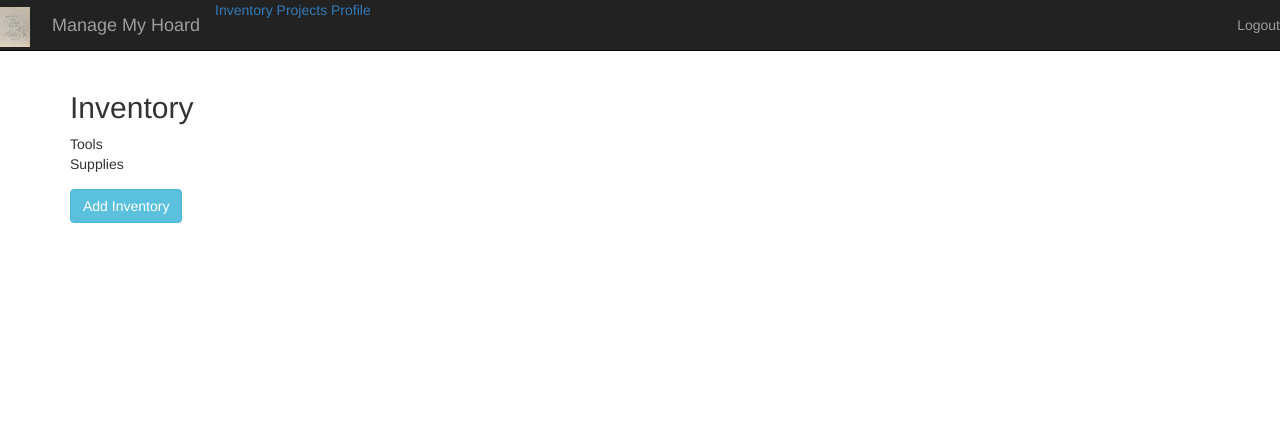
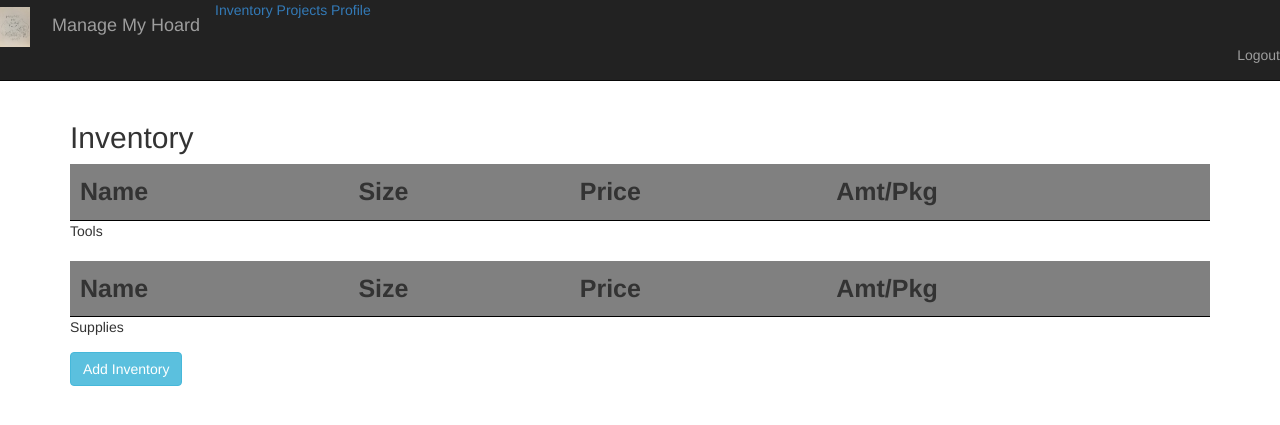
Before and after one commit to student-code-reviews/ManageMyHoard, a Flask app: page /inventory in a window 1280 px wide. Shown: the top 425 px of the page. Run offline with Flask 2, Linux system fonts and the light colour scheme; the visitor is signed in with stand-in values (Sample User, id 1); data comes from the database, SQL or seed files in the repository; data that the repository does not hold is empty; some libraries are stand-ins or nearby versions.

Commit message:
HTML and css cleanup/update for part of the templates

```diff
--- a/server.py
+++ b/server.py
@@ -32,6 +32,13 @@ def index():
     """Show our index page."""
 
     # check to see if user is logged in
+    # user_id = session['user_id']
+
+    # if user_id is None:
+    #     return render_template('index.html')
+
+    # else:
+    #     return redirect(f'/user/{user_id}')
 
     # if not display the index page
 
@@ -204,6 +211,10 @@ def add_inv_form():
     """ Add a new inventory item """
     return render_template('inv_form.html')
 
+@app.route('/view_inv_item')
+def add_inv_item():
+    """View an individual inv_item"""
+    return render_template("view_inv_item.html")
 
 @app.route('/inventory')
 def view_inventory():
--- a/static/css/site.css
+++ b/static/css/site.css
@@ -2,6 +2,12 @@
 
 
 /* Style our MHH nav bar and logo. */
+
+/* Add a blue background color to the top navigation */
+div.topnav {
+  background-color: #00cccc;
+  overflow: hidden;
+}
 
 div.navbar-header img {
     width: 30px;
@@ -32,6 +38,13 @@ width: 100%;
 display: table;
 }
 
+.resp-table-title{
+display: table-caption;
+text-align: center;
+font-weight: bold;
+font-size: larger;
+}
+
 #resp-table-header{
 display: table-header-group;
 background-color: gray;
--- a/templates/base.html
+++ b/templates/base.html
@@ -1,6 +1,10 @@
-<html>
+
+<!DOCTYPE html>
+<html lang="en">
 <head>
-    <link rel="stylesheet"
+  <meta charset="utf-8">
+  <meta http-equiv="X-UA-Compatible" content="IE=edge">
+  <link rel="stylesheet"
           href="http://maxcdn.bootstrapcdn.com/bootstrap/3.3.4/css/bootstrap.css"/>
     <link rel="stylesheet" href="/static/css/site.css"/>
 </head>
@@ -13,12 +17,13 @@
             <a class="navbar-brand" href="/">Manage My Hoard</a>
     </div>
 
-    <div class="navbar-collapse collapse">
-      <a href="/inventory">Inventory</a>
-      <a href="/projects">Projects</a>
-      <a href="/user">Profile</a>
+    <div>
+      <ul class="list-inline">
+        <a href="/inventory">Inventory</a>
+        <a href="/projects">Projects</a>
+        <a href="/user">Profile</a>
+      </ul>
       <ul class="nav navbar-nav navbar-right">
-        </li>
             {% if not session.get('user_id') %}
                 <li class="nav-item">
                     <a class="nav-link" href="/login_form">Login</a>
@@ -47,6 +52,8 @@
   {% endblock %}
 
 </div>
-
+<script src="https://code.jquery.com/jquery-3.3.1.slim.min.js" integrity="sha384-q8i/X+965DzO0rT7abK41JStQIAqVgRVzpbzo5smXKp4YfRvH+8abtTE1Pi6jizo" crossorigin="anonymous">
+</script>
+<script src="https://cdnjs.cloudflare.com/ajax/libs/popper.js/1.14.7/umd/popper.min.js" integrity="sha384-UO2eT0CpHqdSJQ6hJty5KVphtPhzWj9WO1clHTMGa3JDZwrnQq4sF86dIHNDz0W1" crossorigin="anonymous"></script>
 </body>
 </html>
--- a/templates/inventory.html
+++ b/templates/inventory.html
@@ -9,28 +9,64 @@
 
   <div class="form-group">
 
-    <div id=“resp-table”>
-      <div id=“resp-table-caption”>Tools</div>
+    <div id="resp-table" style="overflow-x:auto;">
+      <div id="resp-table-caption">Tools</div>
+        <div id="resp-table-header">
+          <div class="table-header-cell">
+          Name
+          </div>
+          <div class="table-header-cell">
+          Size
+          </div>
+          <div class="table-header-cell">
+          Price
+          </div>
+          <div class="table-header-cell">
+          Amt/Pkg
+          </div>
+
+        </div>
+        <div id="resp-table-body">
+
           {% for inv_item in inventory %}
             {% if inv_item.inv_type == 't' %}
-            <div>
-              <b>Name: {{ inv_item.inv_name }}</b>
+              <div class="resp-table-row">
+                <div class="table-body-cell">{{ inv_item.inv_name }}</div>
+                <div class="table-body-cell">{{ inv_item.size }}</div>
+                <div class="table-body-cell">{{ inv_item.price }}</div>
+                <div class="table-body-cell">{{inv_item.count_per_package}}</div>
               </div>
-            <div>Size: {{ inv_item.size }}</div>
-            <div>Price: {{ inv_item.price }}  Amount Per Package: {{inv_item.count_per_package}}</div>
             {% endif %}
 
           {% endfor %}
         </div>
-    <div id=“resp-table”>
-      <div id=“resp-table-caption”>Supplies</div>
+    </div>
+    <div><br></div>
+    <div id="resp-table">
+      <div id="resp-table-caption">Supplies</div>
+
+        <div id="resp-table-header">
+          <div class="table-header-cell">
+          Name
+          </div>
+          <div class="table-header-cell">
+          Size
+          </div>
+          <div class="table-header-cell">
+          Price
+          </div>
+          <div class="table-header-cell">
+          Amt/Pkg
+          </div>
+        </div>
         {% for inv_item in inventory %}
           {% if inv_item.inv_type == 's' %}
-            <div>
-              <b>Name: {{ inv_item.inv_name }}</b>
+            <div class="resp-table-row">
+              <div class="table-body-cell">{{ inv_item.inv_name }}</div>
+              <div class="table-body-cell">{{ inv_item.size }}</div>
+              <div class="table-body-cell">{{ inv_item.price }}</div>
+              <div class="table-body-cell">{{inv_item.count_per_package}}</div>
             </div>
-            <div>Size: {{ inv_item.size }}</div>
-            <div>Price: {{ inv_item.price }}  Amount Per Package: {{inv_item.count_per_package}}</div>
           {% endif %}
 
         {% endfor %}
```
Also changed, not shown: templates/index.html (+8 -15 lines), templates/inv_form.html (+14 -13 lines), templates/register.html (+24 -35 lines). Lines whose indentation alone changed are shown as unchanged.
